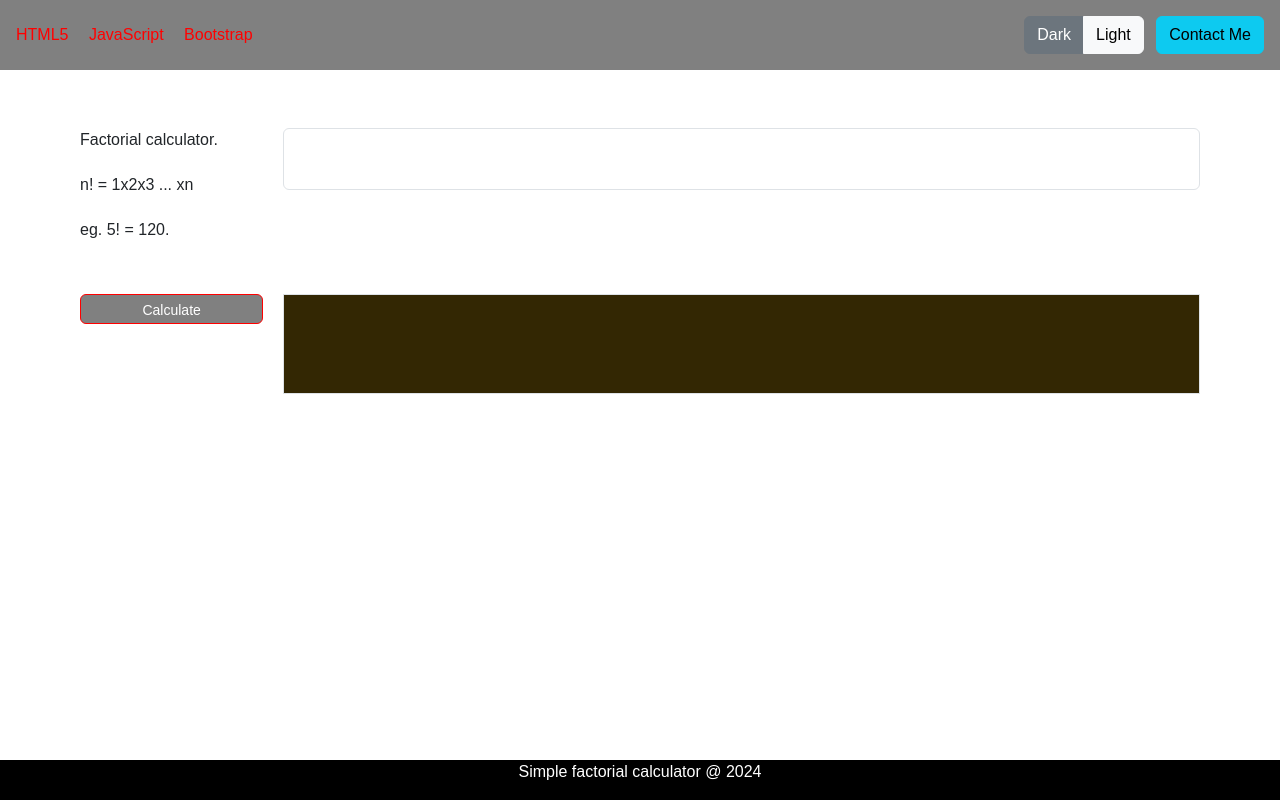
After one commit to InnerKing6105/Internet-tools, a PHP site: page / in a window 1280 px wide. The commit adds this page. Run offline with PHP 8.4, Linux system fonts and the light colour scheme.

Commit message:
Midterm project

```diff
--- /dev/null
+++ b/MidTerm/index.html
@@ -0,0 +1,135 @@
+<!DOCTYPE html>
+<html lang="en">
+  <head>
+    <meta charset="UTF-8" />
+    <meta name="viewport" content="width=device-width, initial-scale=1.0" />
+    <title>Umer Khan</title>
+    <link rel="stylesheet" href="css/main.css" />
+    <style>
+      html,
+      body {
+        height: 100%;
+        margin: 0;
+        display: flex;
+        flex-direction: column;
+      }
+
+      body {
+        display: flex;
+        flex-direction: column;
+        min-height: 100vh;
+      }
+
+      main {
+        flex: 1;
+      }
+
+      .row {
+        display: flex;
+        flex-wrap: wrap;
+      }
+
+      .col-2,
+      .col-10 {
+        display: flex;
+        flex-direction: column;
+        justify-content: space-between;
+        min-height: 150px;
+      }
+
+      .col-2 {
+        flex: 1;
+        padding: 10px;
+      }
+
+      .col-10 {
+        flex: 5;
+        padding: 10px;
+      }
+
+      #calculate-button {
+        height: 40px;
+        padding: 5px 10px;
+      }
+
+      #result-screen {
+        background-color: #332703;
+        color: white;
+        padding: 10px;
+        min-height: 100px;
+      }
+    </style>
+  </head>
+  <body>
+    <header class="d-flex justify-content-between align-items-center p-3">
+      <nav>
+        <a
+          href="https://developer.mozilla.org/en-US/docs/Glossary/HTML5"
+          class="me-3 link-primary"
+          >HTML5</a
+        >
+        <a
+          href="https://developer.mozilla.org/en-US/docs/Web/JavaScript"
+          class="me-3 link-primary"
+          >JavaScript</a
+        >
+        <a
+          href="https://getbootstrap.com/docs/5.3/getting-started/introduction/"
+          class="link-primary"
+          >Bootstrap</a
+        >
+      </nav>
+      <div>
+        <div class="btn-group" role="group">
+          <button id="dark-mode" class="btn btn-secondary">Dark</button>
+          <button id="light-mode" class="btn btn-light">Light</button>
+        </div>
+        <button class="btn btn-info ms-2">Contact Me</button>
+      </div>
+    </header>
+    <main class="container mt-5">
+      <div class="row">
+        <div class="col-2">
+          <p>Factorial calculator.</p>
+          <p>n! = 1x2x3 ... xn</p>
+          <p>eg. 5! = 120.</p>
+        </div>
+        <div class="col-10">
+          <input
+            type="number"
+            id="number-input"
+            class="form-control"
+            style="font-size: 2rem; width: 100%"
+          />
+        </div>
+      </div>
+      <div class="row mt-3">
+        <div class="col-2 text-end">
+          <button
+            id="calculate-button"
+            class="btn btn-primary"
+            style="height: 30px; padding: 5px 10px; font-size: 0.875rem"
+          >
+            Calculate
+          </button>
+        </div>
+        <div class="col-10">
+          <div
+            id="result-screen"
+            class="border"
+            style="
+              background-color: #332703;
+              color: white;
+              padding: 10px;
+              min-height: 100px;
+            "
+          ></div>
+        </div>
+      </div>
+    </main>
+    <footer class="text-center mt-5 footer-light">
+      <p>Simple factorial calculator @ 2024</p>
+    </footer>
+    <script src="js/script.js"></script>
+  </body>
+</html>
--- /dev/null
+++ b/MidTerm/js/script.js
@@ -0,0 +1,28 @@
+document.getElementById("calculate-button").addEventListener("click", () => {
+  const number = parseInt(document.getElementById("number-input").value);
+  let result = 1;
+  for (let i = 1; i <= number; i++) {
+    result *= i;
+  }
+  document.getElementById("result-screen").innerText = `${number}! = ${result}`;
+});
+
+document.getElementById("dark-mode").addEventListener("click", () => {
+  document.body.classList.add("bg-dark", "text-white");
+  document.body.classList.remove("bg-light", "text-dark");
+});
+
+document.getElementById("light-mode").addEventListener("click", () => {
+  document.body.classList.add("bg-light", "text-dark");
+  document.body.classList.remove("bg-dark", "text-white");
+});
+
+document.getElementById("dark-mode").addEventListener("click", function () {
+  document.querySelector("footer").classList.remove("footer-light");
+  document.querySelector("footer").classList.add("footer-dark");
+});
+
+document.getElementById("light-mode").addEventListener("click", function () {
+  document.querySelector("footer").classList.remove("footer-dark");
+  document.querySelector("footer").classList.add("footer-light");
+});
--- /dev/null
+++ b/MidTerm/scss/main.scss
@@ -0,0 +1,6 @@
+$primary: red;
+$header-bg: gray;
+$button-bg: gray;
+$button-text: white;
+@import "../node_modules/bootstrap/scss/bootstrap";
+@import "style";
--- /dev/null
+++ b/MidTerm/scss/style.scss
@@ -0,0 +1,51 @@
+body {
+  font-family: Arial, sans-serif;
+}
+#result-screen {
+  background-color: #332703;
+  color: white;
+  padding: 10px;
+  font-size: 2rem;
+  min-height: 50px;
+}
+
+.link-primary {
+  color: $primary;
+
+  &:hover {
+    color: darken($primary, 10%);
+  }
+}
+
+header {
+  background-color: $header-bg;
+  color: white;
+}
+
+.link-primary {
+  color: $primary;
+  text-decoration: none;
+
+  &:hover {
+    color: darken($primary, 10%);
+  }
+}
+
+.btn-primary {
+  background-color: $button-bg;
+  color: $button-text;
+
+  &:hover {
+    background-color: darken($button-bg, 10%);
+  }
+}
+
+.footer-light {
+  background-color: black;
+  color: white;
+}
+
+.footer-dark {
+  background-color: white;
+  color: black;
+}
```
Also changed, not shown: MidTerm/package.json (added, +17 -0 lines), Week-Five/css/style.css (deleted, +0 -11 lines), MidTerm/css/main.css, MidTerm/package-lock.json (added), 2 other files.
